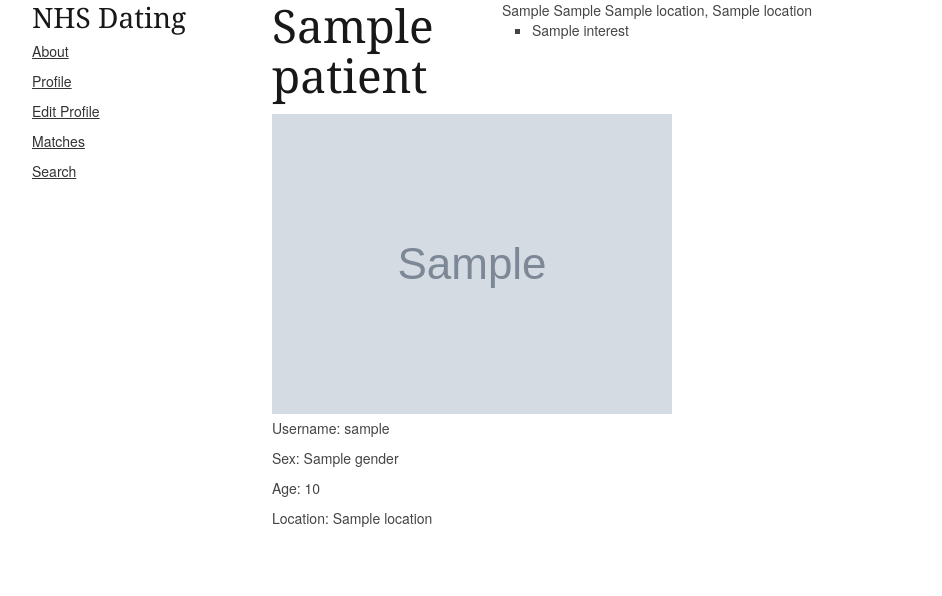
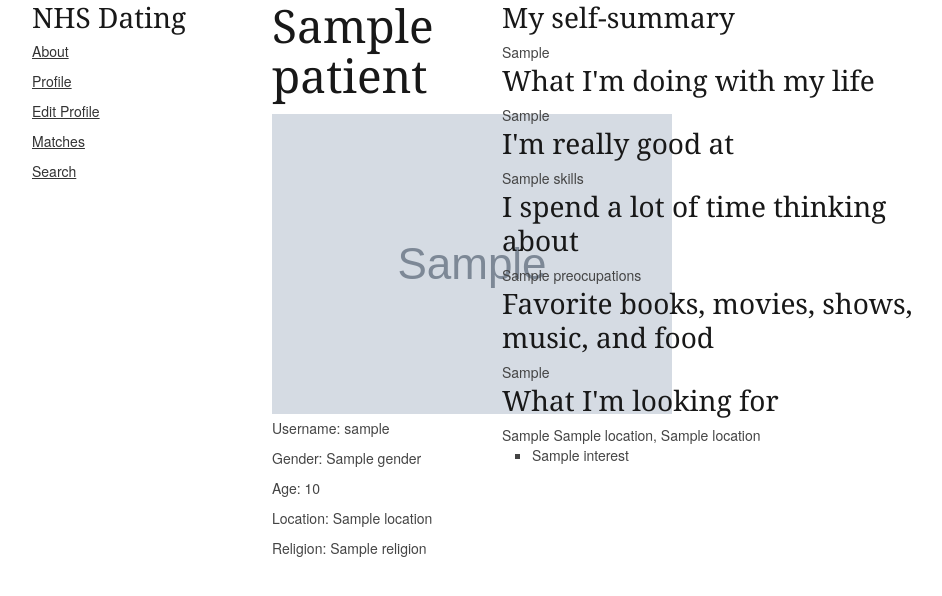
Before and after one commit to didlix/NHSHackDay-ChronicIllnessDating, a Django app: template nhsdating/nhshd/templates/profile.html in a window 1280 px wide. Shown: the top 596 px of the page, without its empty margins (138-1080 px from the left). Run offline with Django 3.2, Linux system fonts and the light colour scheme; the template is opened without the code that fills it: most values are stand-ins (such as "Sample title", 1, 10 or a date in 2020); grey boxes marked "Sample" are stand-in pictures.

Commit message:
Templates

```diff
--- a/nhsdating/nhshd/templates/profile.html
+++ b/nhsdating/nhshd/templates/profile.html
@@ -3,32 +3,53 @@
 {%block body %}
 
 <div class="four columns alpha">
-    <h1>{{ patient }}</h1>
+    <h1>{{ patient.name }}</h1>
 
     {% if patient.photo %}<img src="{{ patient.photo.image.url }} ">{% else %}<img src="https://addons.cdn.mozilla.net/media//img/zamboni/anon_user.png">{% endif %}
 
   <ul>
     <li>Username: {{ patient.user.username }}</li>
-    <li>Sex: {{ patient.gender }}</li>
+    <li>Gender: {{ patient.gender }}</li>
     <li>Age: {{ patient.age }}</li>
     <li>Location: {{ patient.location }}</li>
+    <li>Religion: {{ patient.religion }}</li>
+    <li></li>
   </ul>
 
 </div> <!-- four columns -->
 
 <div class="eight columns alpha">
 
+  <h3>My self-summary</h3>
   {{ patient.personal_words }}
+
+  <h3>What I'm doing with my life</h3>
+  {{ patient.life_plan }}
+
+  <h3>I'm really good at</h3>
+  {{patient.skills}}
+
+  <h3>I spend a lot of time thinking about</h3>
+
+  {{patient.preocupations}}
+
+  <h3>Favorite books, movies, shows, music, and food</h3>
 
   {{ patient.favourite_words }}
 
+  <h3>What I'm looking for</h3>
 
-  {% for l in patient.locations %}
+  {{patient.what_im_looking_for}}
+
+
+
+
+  {% for l in patient.locations.all %}
   {{ l.name }}, {{ l.location }}
   {% endfor %}
 
   <ul class="square">
-  {% for i in patient.interests %}
+  {% for i in patient.interests.all %}
     <li>{{ i.name }}</li>
   {% endfor %}
   </ul>
```
